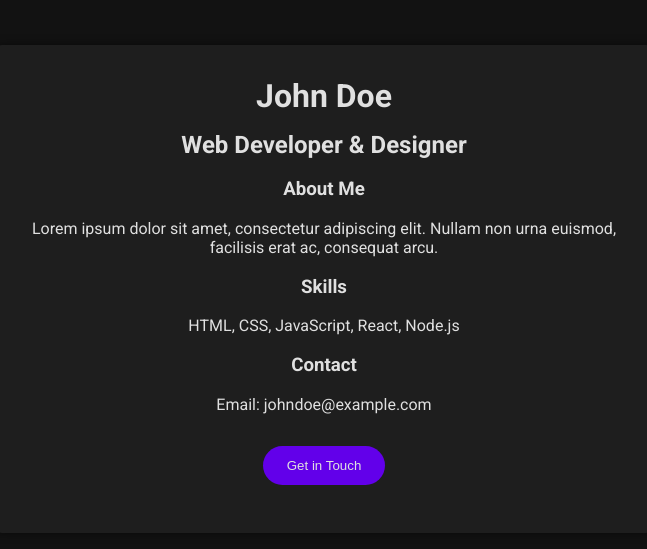
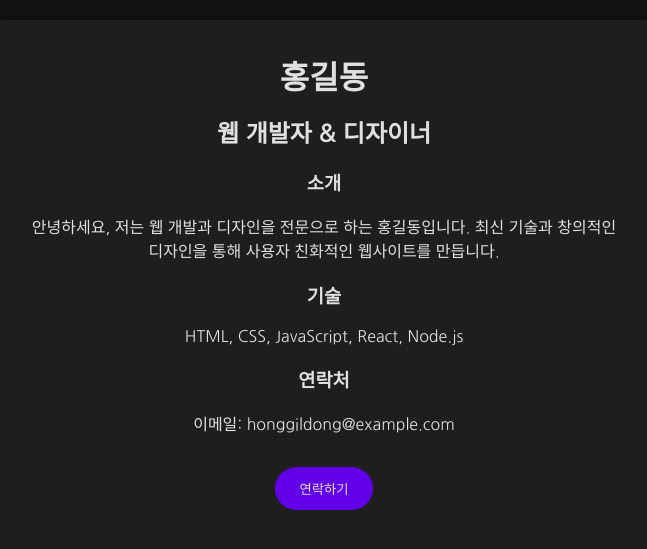
Before and after one commit to tkrlot/Tkrtest, a plain HTML site: page index.html in a window 1280 px wide. Shown: the part 111-660 px from the top of the page, without its empty margins (316-963 px from the left). Drawn offline with Linux system fonts and the light colour scheme.

Commit message:
Update index.html

```diff
--- a/index.html
+++ b/index.html
@@ -1,14 +1,14 @@
 <!DOCTYPE html>
-<html lang="en">
+<html lang="ko">
 <head>
     <meta charset="UTF-8">
     <meta name="viewport" content="width=device-width, initial-scale=1.0">
-    <title>Bio Page - Dark Mode</title>
+    <title>바이오 페이지</title>
     <style>
-        @import url('https://fonts.googleapis.com/css2?family=Roboto:wght@400;700&display=swap');
+        @import url('https://fonts.googleapis.com/css2?family=Nanum+Gothic:wght@400;700&display=swap');
 
         body {
-            font-family: 'Roboto', sans-serif;
+            font-family: 'Nanum Gothic', sans-serif;
             background: #121212;
             color: #e0e0e0;
             margin: 0;
@@ -26,6 +26,10 @@
             width: 80%;
             max-width: 600px;
             text-align: center;
+            transition: transform 0.3s;
+        }
+        .container:hover {
+            transform: scale(1.02);
         }
         h1, h2 {
             margin: 0 0 1rem;
@@ -54,29 +58,29 @@
 </head>
 <body>
     <div class="container">
-        <h1>John Doe</h1>
-        <h2>Web Developer & Designer</h2>
+        <h1>홍길동</h1>
+        <h2>웹 개발자 & 디자이너</h2>
 
         <div class="section">
-            <h3>About Me</h3>
-            <p>Lorem ipsum dolor sit amet, consectetur adipiscing elit. Nullam non urna euismod, facilisis erat ac, consequat arcu.</p>
+            <h3>소개</h3>
+            <p>안녕하세요, 저는 웹 개발과 디자인을 전문으로 하는 홍길동입니다. 최신 기술과 창의적인 디자인을 통해 사용자 친화적인 웹사이트를 만듭니다.</p>
         </div>
 
         <div class="section">
-            <h3>Skills</h3>
+            <h3>기술</h3>
             <p>HTML, CSS, JavaScript, React, Node.js</p>
         </div>
 
         <div class="section">
-            <h3>Contact</h3>
-            <p>Email: johndoe@example.com</p>
-            <button onclick="contactMe()">Get in Touch</button>
+            <h3>연락처</h3>
+            <p>이메일: honggildong@example.com</p>
+            <button onclick="contactMe()">연락하기</button>
         </div>
     </div>
 
     <script>
         function contactMe() {
-            alert('Thank you for reaching out! I will get back to you soon.');
+            alert('연락해 주셔서 감사합니다! 곧 연락드리겠습니다.');
         }
     </script>
 </body>
```
